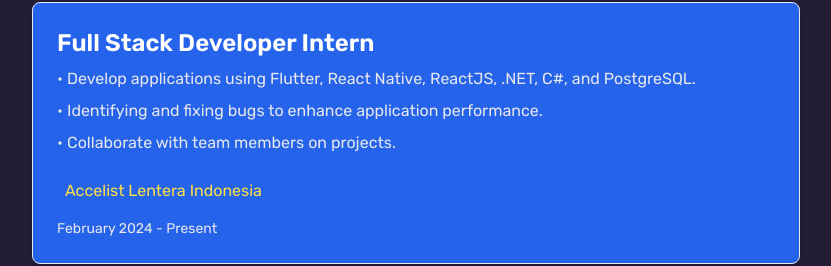
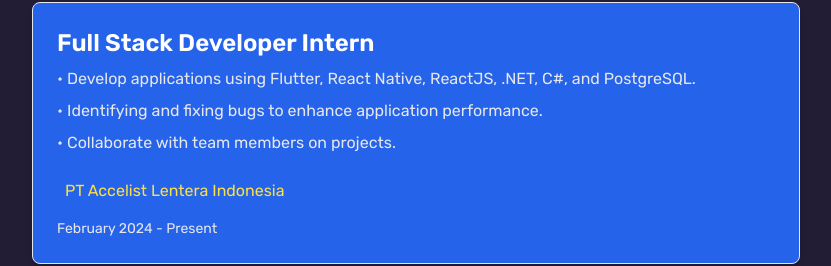
Before and after one commit to verodw/veronicawebsite, a Next.js app: page / in a window 1280 px wide. Shown: the part 5101-5367 px from the top of the page, without its empty margins (224-1055 px from the left). Built offline with nearby package versions, Linux system fonts and the light colour scheme.

Commit message:
edit text

```diff
--- a/src/app/components/ExperiencesSection.jsx
+++ b/src/app/components/ExperiencesSection.jsx
@@ -12,7 +12,7 @@ const experiences = [
     {
         role: 'Full Stack Developer Intern',
         description: '• Develop applications using Flutter, React Native, ReactJS, .NET, C#, and PostgreSQL.\n• Identifying and fixing bugs to enhance application performance.\n• Collaborate with team members on projects.',
-        workplace: 'Accelist Lentera Indonesia',
+        workplace: 'PT Accelist Lentera Indonesia',
         date: 'February 2024 - Present',
     },
     {
```
